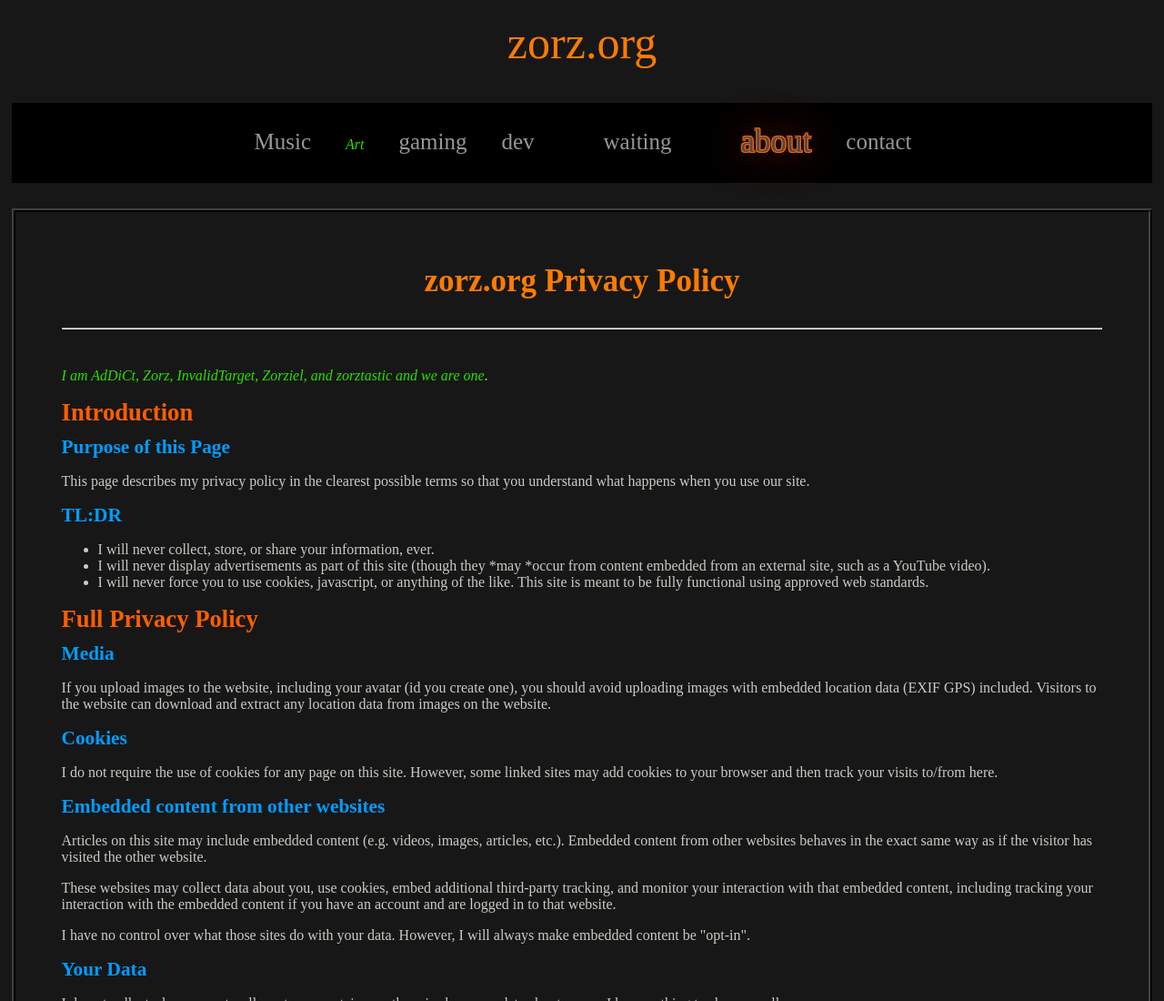
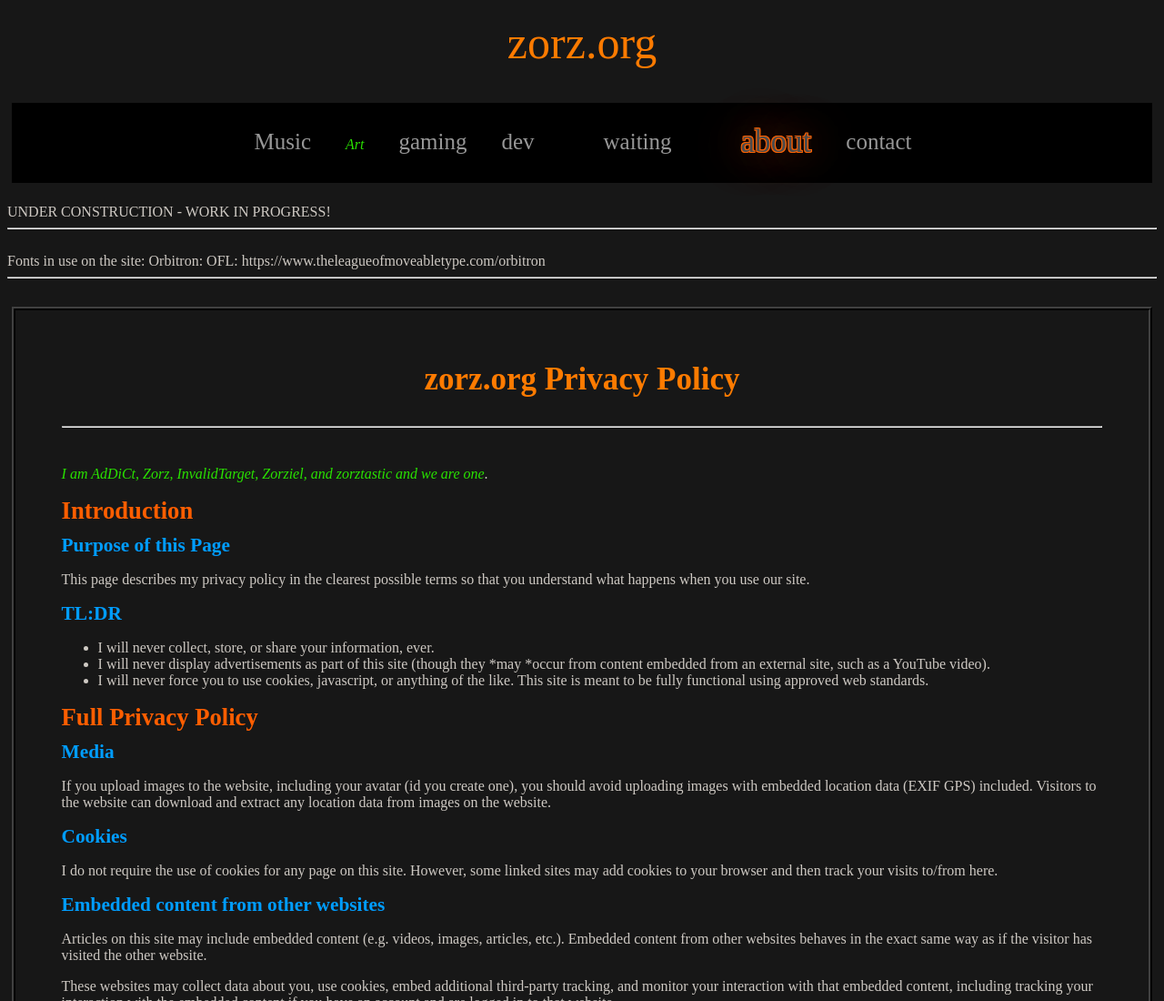
Before and after one commit to Zorziel/zorz.org, a plain HTML site: page about.html in a window 1280 px wide. Shown: the top 1100 px of the page at 91% size. Drawn offline with Linux system fonts and the light colour scheme.

Commit message:
added under construction notice

```diff
--- a/about.html
+++ b/about.html
@@ -67,6 +67,13 @@
                 </div>
 
             -->
+
+            UNDER CONSTRUCTION - WORK IN PROGRESS!
+
+            <BR><HR><BR>
+            Fonts in use on the site:
+            Orbitron: OFL: https://www.theleagueofmoveabletype.com/orbitron
+            <BR><HR><BR>
         </div>
         <!--<div class="centerdivtext" style="padding:5px;border:5px ridge rgb(65, 65, 65)">-->
           <div class="centerdivtext" style="padding:4%;border:4px ridge rgb(65, 65, 65);">
```
Also changed, not shown: InvalidTarget.html (+5 -2 lines), art.html (+3 -1 lines), contact.html (+2 -0 lines), dev.html (+2 -0 lines), index.html (+3 -1 lines).
